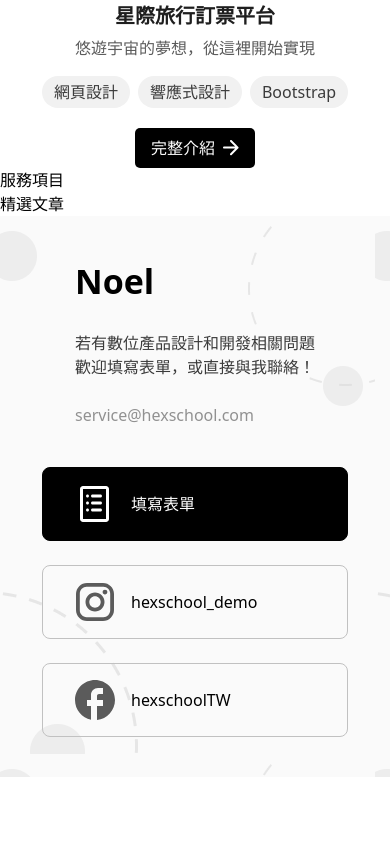
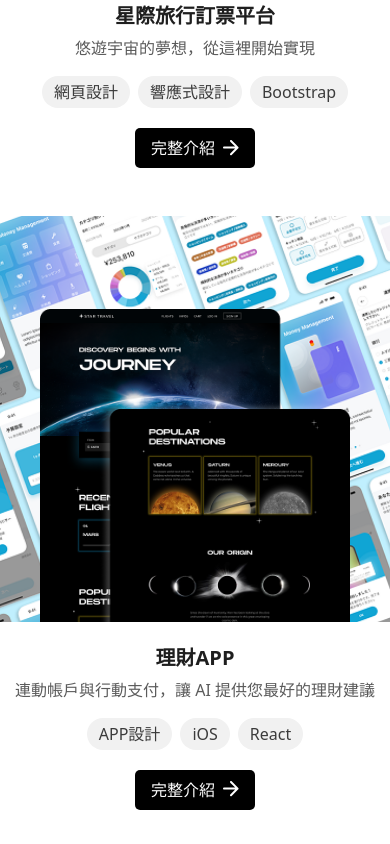
Before and after one commit to Danny-1211/Noel-design, a React (Vite) app: page / in a window 390 px wide. Shown: the part 1380-2224 px from the top of the page. Before the commit the page ends 2157 px from the top, so only its background shows below. Built offline with nearby package versions, Linux system fonts and the light colour scheme.

Commit message:
feat: Enhance Articles, Collection, and Services sections with responsive titles and improved layout

```diff
--- a/src/components/home/Articles.jsx
+++ b/src/components/home/Articles.jsx
@@ -1,7 +1,26 @@
+import titleLeftLg from "../../assets/imgs/icon/title deco-left-lg.svg";
+import titleRightLg from "../../assets/imgs/icon/title deco-right-lg.svg";
+import titleLeftSm from "../../assets/imgs/icon/title deco-left-sm.svg";
+import titleRightSm from "../../assets/imgs/icon/title deco-right-sm.svg";
+
 function ArticlesSection() {
   return (
     <section>
-      <h2>精選文章</h2>
+      <div className="max-lg:hidden">
+        <h2 className="collection-title mb-20 mx-auto flex justify-center items-center gap-x-[16px] font-[600] text-[32px] leading-[38.4px] tracking-[35.84px]">
+          <img src={titleLeftLg} alt="" />
+          精選文章
+          <img src={titleRightLg} alt="" />
+        </h2>
+      </div>
+
+      <div className="lg:hidden">
+        <h2 className="collection-title mb-[40px] mx-auto flex justify-center gap-x-[16px] font-[700] text-[24px] leading-[28px] tracking-[1.12px]">
+          <img src={titleLeftSm} alt="" />
+          精選文章
+          <img src={titleRightSm} alt="" />
+        </h2>
+      </div>
     </section>
   );
 }
--- a/src/components/home/Collection.jsx
+++ b/src/components/home/Collection.jsx
@@ -8,7 +8,47 @@ import homepageWork1Lg from "../../assets/imgs/homepage-work1/homepage-work1.png
 import homepageWork1BgSm from "../../assets/imgs/homepage-work1/homepage-work1-bg.png";
 import homepageWork1Sm from "../../assets/imgs/homepage-work1/homepage-work1.png";
 
+import homepageWork2BgLg from "../../assets/imgs/homepage-work2/homepage-work2-lg.png";
+import homepageWork2Lg from "../../assets/imgs/homepage-work1/homepage-work1.png";
+import homepageWork2BgSm from "../../assets/imgs/homepage-work2/homepage-work2-sm.png";
+import homepageWork2Sm from "../../assets/imgs/homepage-work1/homepage-work1.png";
+
+import homepageWork3BgLg from "../../assets/imgs/homepage-work3/homepage-work3-bg.png";
+import homepageWork3Lg from "../../assets/imgs/homepage-work3/homepage-work3.png";
+import homepageWork3BgSm from "../../assets/imgs/homepage-work1/homepage-work1-bg.png";
+import homepageWork3Sm from "../../assets/imgs/homepage-work1/homepage-work1.png";
+
+
 function CollectionSection() {
+  const collection = [
+    {
+      homepageWorkBgLg:homepageWork1BgLg,
+      homepageWorkLg:homepageWork1Lg,
+      homepageWorkBgSm:homepageWork1BgSm,
+      homepageWorkSm:homepageWork1Sm,
+      title: "星際旅行訂票平台",
+      desc: "悠遊宇宙的夢想，從這裡開始實現",
+      tags: ["網頁設計", "響應式設計", "Bootstrap"],
+    },
+    {
+      homepageWorkBgLg:homepageWork2BgLg,
+      homepageWorkLg:homepageWork2Lg,
+      homepageWorkBgSm:homepageWork2BgSm,
+      homepageWorkSm:homepageWork2Sm,
+      title: "理財APP",
+      desc: "連動帳戶與行動支付，讓 AI 提供您最好的理財建議",
+      tags: ["APP設計", "iOS", "React"],
+    },
+    {
+      homepageWorkBgLg:homepageWork3BgLg,
+      homepageWorkLg:homepageWork3Lg,
+      homepageWorkBgSm:homepageWork3BgSm,
+      homepageWorkSm:homepageWork3Sm,
+      title: "醫美診所官網",
+      desc: "永保青春的秘密，從粹究開始",
+      tags: ["網頁設計", "響應式設計", "ＷordPress"],
+    },
+  ];
   return (
     <section className="collection section-container w-screen pt-[120px]">
       <div className="max-lg:hidden">
@@ -42,21 +82,21 @@ function CollectionSection() {
                   悠遊宇宙的夢想，從這裡開始實現
                 </p>
 
-                <div className="tag tag-list flex gap-x-[16px] max-xl:flex-col max-xl:gap-y-[8px]">
+                <div className="tag tag-list flex gap-x-[16px] ">
                   <a
-                    className="max-w-[88px]  tag-item py-[4px] px-[12px] bg-[#fff] rounded-[16px]"
+                    className=" tag-item py-[4px] px-[12px] bg-[#fff] rounded-[16px]"
                     href="#"
                   >
                     網頁設計
                   </a>
                   <a
-                    className="max-w-[104px] tag-item py-[4px] px-[12px] bg-[#fff] rounded-[16px]"
+                    className="tag-item py-[4px] px-[12px] bg-[#fff] rounded-[16px]"
                     href="#"
                   >
                     響應式設計
                   </a>
                   <a
-                    className="max-w-[104px] tag-item py-[4px] px-[12px] bg-[#fff] rounded-[16px]"
+                    className="tag-item py-[4px] px-[12px] bg-[#fff] rounded-[16px]"
                     href="#"
                   >
                     Bootstrap
@@ -87,47 +127,54 @@ function CollectionSection() {
         </h2>
         {/* <div className=""> */}
         {/* 背景 圖片 */}
+
+        {collection.map((c) => {
+          return (
+            <div>
               <div
                 className="collection-hero px-[40px] mb-[24px] bg-no-repeat bg-cover bg-center w-full  flex justify-center items-center pt-[93px]"
-          style={{ backgroundImage: `url(${homepageWork1BgSm})` }}
+                style={{ backgroundImage: `url(${c.homepageWorkBgSm})` }}
               >
                 <div className="collection-hero-image">
-            <img className="object-cover" src={homepageWork1Sm} alt="" />
+                  <img className="object-cover" src={c.homepageWorkSm} alt="" />
                 </div>
               </div>
+
               <div className="text-center mb-[20px]">
                 <div className="mb-[16px]">
                   <h3 className="mb-[8px] font-[700] text-[20px] leading-[24px] text-[#1E1E1E]">
-              星際旅行訂票平台
+                    {c.title}
                   </h3>
                   <p className="font-[400] leading-[24px] text-[#5B5B5B]">
-              悠遊宇宙的夢想，從這裡開始實現
+                    {c.desc}
                   </p>
                 </div>
                 <div className="tag flex justify-center gap-x-[8px] font-[400] leading-[24px] text-[rgba(59,59,59,1)]">
+                  {c.tags.map((tag) => {
+                    return (
                       <span className="bg-[rgba(241,241,241,1)] rounded-2xl py-[4px] px-[12px]">
-              網頁設計
+                        {tag}
                       </span>
-            <span className="bg-[rgba(241,241,241,1)] rounded-2xl py-[4px] px-[12px]">
-              響應式設計
-            </span>
-            <span className="bg-[rgba(241,241,241,1)] rounded-2xl py-[4px] px-[12px]">
-              Bootstrap
-            </span>
+                    );
+                  })}
+
                 </div>
               </div>
 
-        <div className="collection-card-actions flex justify-center">
+              <div className="collection-card-actions flex justify-center mb-[48px]">
                 <button className="btn btn-primary rounded-[5px] bg-[#000] text-[#fff] py-[8px] px-[16px]">
-            <span className=" btn-label mr-[8px]">完整介紹</span>
+                  <span className=" btn-label mr-2">完整介紹</span>
                   <img
-              className="btn-icon inline-block relative top-[-2px]"
+                    className="btn-icon inline-block relative -top-0.5"
                     src={arrorRight}
                     alt=""
                   />
                 </button>
               </div>
             </div>
+          );
+        })}
+      </div>
     </section>
   );
 }
--- a/src/components/home/Services.jsx
+++ b/src/components/home/Services.jsx
@@ -1,7 +1,26 @@
+import titleLeftLg from "../../assets/imgs/icon/title deco-left-lg.svg";
+import titleRightLg from "../../assets/imgs/icon/title deco-right-lg.svg";
+import titleLeftSm from "../../assets/imgs/icon/title deco-left-sm.svg";
+import titleRightSm from "../../assets/imgs/icon/title deco-right-sm.svg";
+
 function ServicesSection() {
   return (
     <section>
-      <h2>服務項目</h2>
+      <div className="max-lg:hidden">
+        <h2 className="collection-title mb-20 mx-auto flex justify-center items-center gap-x-[16px] font-[600] text-[32px] leading-[38.4px] tracking-[35.84px]">
+          <img src={titleLeftLg} alt="" />
+          服務項目
+          <img src={titleRightLg} alt="" />
+        </h2>
+      </div>
+
+      <div className="lg:hidden">
+        <h2 className="collection-title mb-[40px] mx-auto flex justify-center gap-x-[16px] font-[700] text-[24px] leading-[28px] tracking-[1.12px]">
+          <img src={titleLeftSm} alt="" />
+          服務項目
+          <img src={titleRightSm} alt="" />
+        </h2>
+      </div>
     </section>
   );
 }
```
Lines whose indentation alone changed are shown as unchanged.
